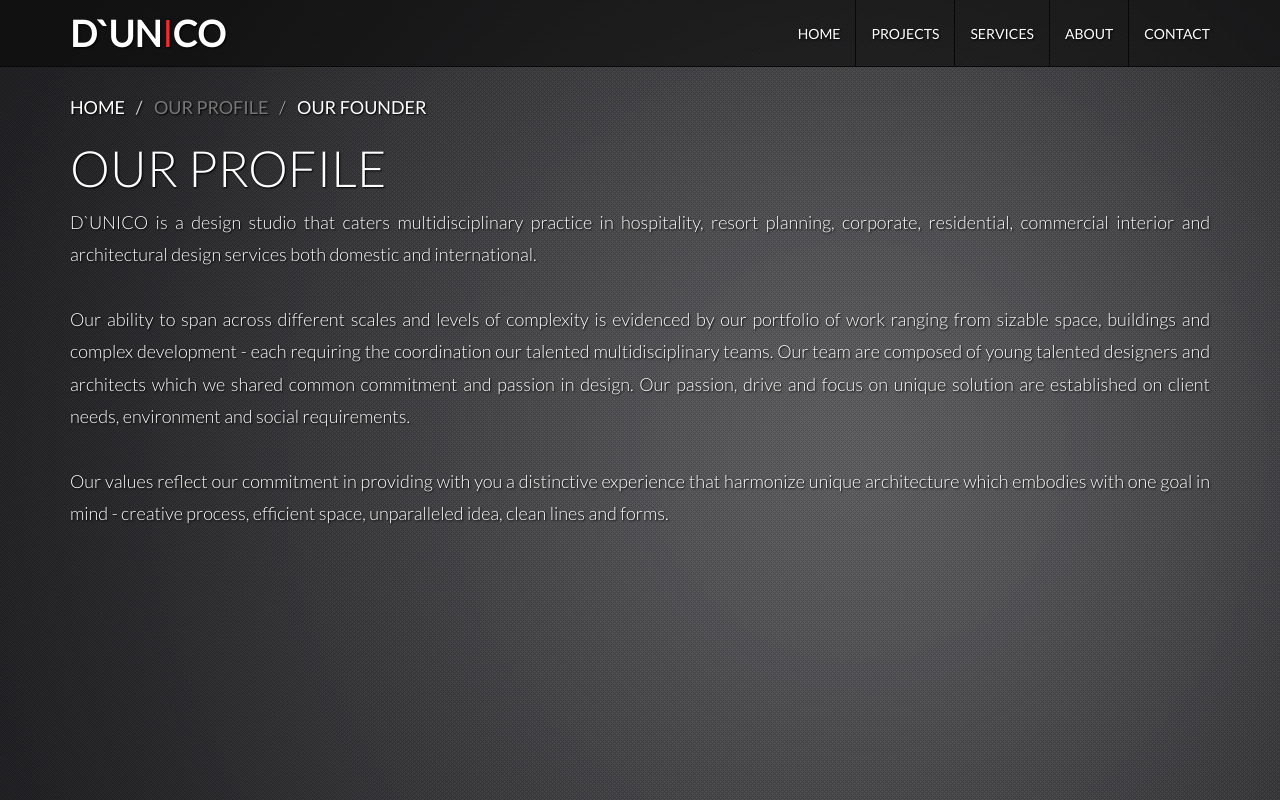
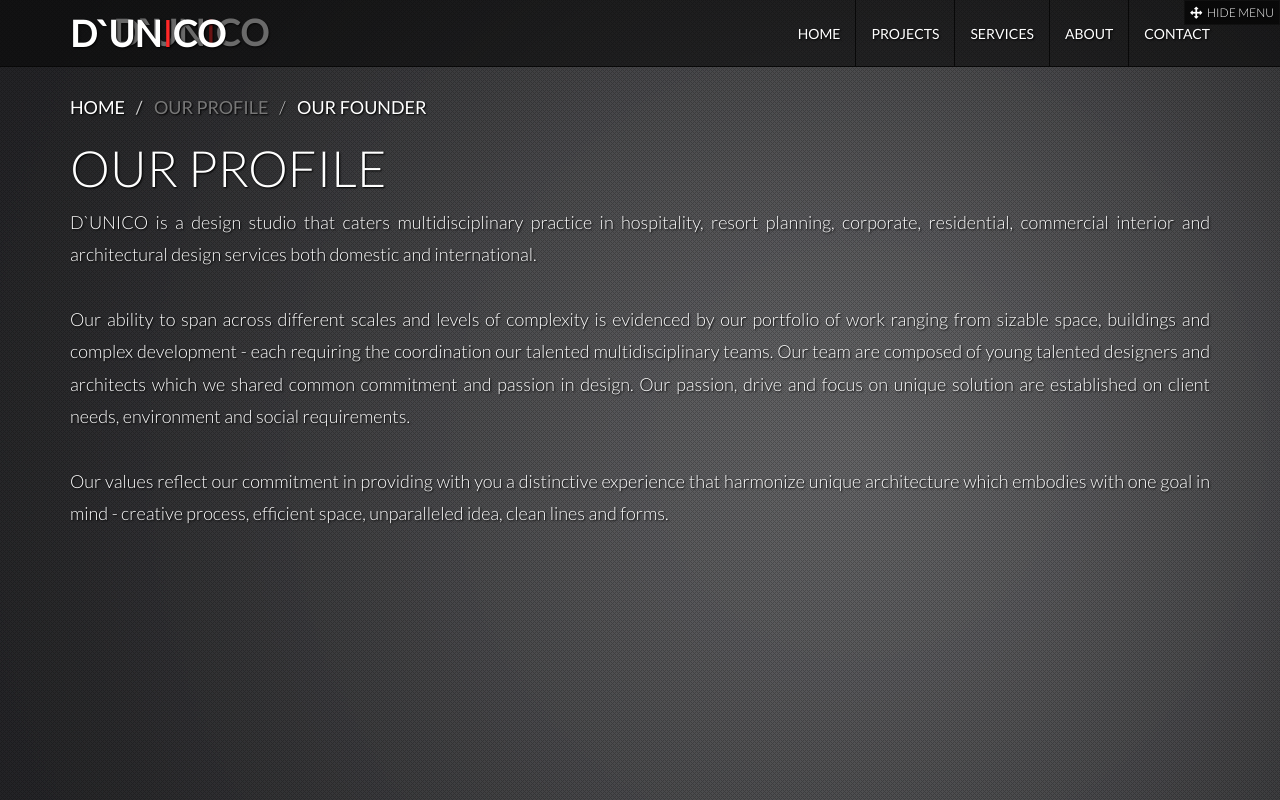
Before and after one commit to gnegamino/DUNICO, a PHP site: page /about.php in a window 1280 px wide. Run offline with PHP 8.4, Linux system fonts and the light colour scheme.

Commit message:
Created Hide Navigation Functionality for more image view

```diff
--- a/css/style.css
+++ b/css/style.css
@@ -84,7 +84,8 @@ body{
 #navigation.navbar .navbar-right li{
 	border-left: 1px solid #080808;
 }
-#navigation .navbar-header .navbar-brand{
+#navigation .navbar-header .navbar-brand,
+.hidden-logo{
 	font-size: 36px;
 	color: #fff;
 	font-weight: bold;
@@ -96,6 +97,23 @@ body{
 #navigation .navbar-header .navbar-brand span,
 .i-red{
 	color: #ff2828;
+}
+.hidden-logo{
+	position: absolute;
+	left: 98px;
+	top: -16px;
+}
+.hide-menu{
+	border: 1px #101010 solid;
+	background: rgba(8,8,8,0.9);
+	font-family: Lato-Bold;
+	position: absolute;
+	right: 0;
+	top: 0;
+	padding: 3px 5px;
+	font-size: 12px;
+	cursor: pointer;
+	z-index: 1500;
 }
 #featured .carousel-inner img{
 	width: 100%;
--- a/navigation.php
+++ b/navigation.php
@@ -1,3 +1,26 @@
+<script type="text/javascript">
+	$(function(){
+		$(".hide-menu", this).click(function(){
+			var status = $(".hide-menu span").html();
+
+			if (status == "HIDE MENU"){
+				$(this).fadeOut(function(){
+					$("#navigation").fadeOut(function(){
+						$(".hide-menu span").html("SHOW MENU");
+						$(".hide-menu").fadeIn();
+					});
+				});
+			}else{
+				$(this).fadeOut(function(){
+					$("#navigation").fadeIn(function(){
+						$(".hide-menu span").html("HIDE MENU");
+						$(".hide-menu").fadeIn();
+					});
+				});
+			}
+		});
+	});
+</script>
 <nav id="navigation" class="navbar navbar-inverse navbar-fixed-top clearfix">
   	<div class="container">
 	    <div class="navbar-header">
@@ -20,3 +43,9 @@
 	    </div>
 	</div>
 </nav>
+<div class="hidden-logo">
+	D`UN<span class="i-red">I</span>CO
+</div>
+<div class="hide-menu">
+	<i class="fa fa-arrows"></i>&nbsp;&nbsp;<span>HIDE MENU</span>
+</div>
```
Also changed, not shown: contact.php (+0 -19 lines).
